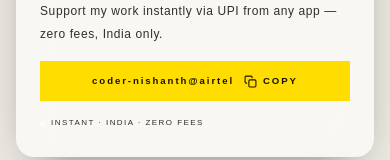
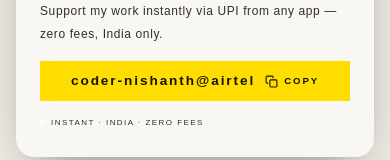
Before and after one commit to 0xnish/0xnish.github.io, a React (Vite) app: page / in a window 390 px wide. Shown: the part 5781-5941 px from the top of the page. Built offline with nearby package versions, Linux system fonts and the light colour scheme; no server answers; the HTML template or start-up script is replaced by a standard one; a web font is replaced by a local one.

Commit message:
Enlarge UPI text while locking button size

```diff
--- a/src/styles/donate.css
+++ b/src/styles/donate.css
@@ -142,6 +142,11 @@ body:not(.light) .db-tile-heading em {
 }
 
 /* ── Pay buttons ── */
+.db-btn-upi {
+  box-sizing: border-box;
+  height: 2.5rem;
+  padding: 9px 16px;
+}
 .db-btn {
   display: flex;
   align-items: center;
@@ -317,6 +322,7 @@ body:not(.light) .db-btn-bmc:hover {
 .upi-id-text {
   text-transform: lowercase;
   font-weight: 600;
+  font-size: 0.85rem;
 }
 .db-btn-upi.copied {
   background: #ffffff;
--- a/src/styles/responsive.css
+++ b/src/styles/responsive.css
@@ -360,7 +360,7 @@
     padding: 12px 14px;
   }
    .db-upi-id-text {
-     font-size: 0.66rem;
+     font-size: 0.72rem;
      text-transform: lowercase;
    }
   .db-upi-copy-btn {
```
